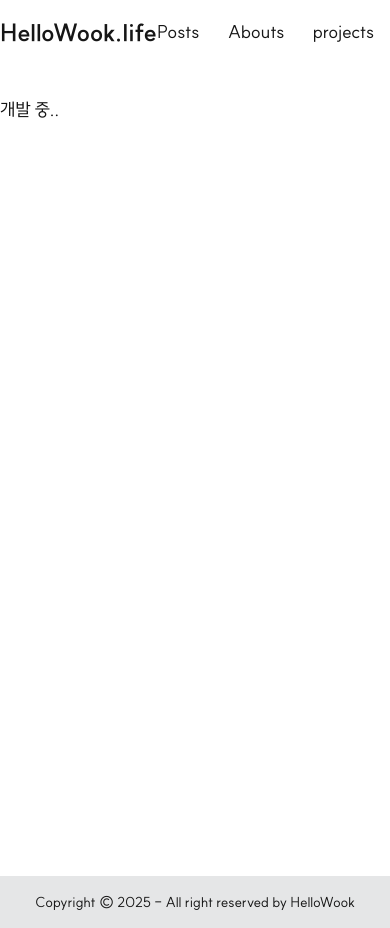
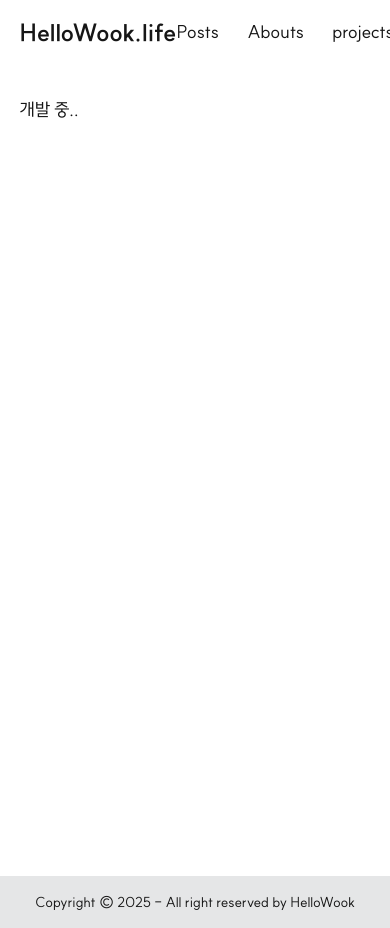
Before and after one commit to HelloWook/personal-blog, a Next.js app: page /projects in a window 390 px wide. Shown: the top 928 px of the page. Built offline with nearby package versions, Linux system fonts and the light colour scheme.

Commit message:
💄 Style: 반응형 스타일 적용

```diff
--- a/src/app/layout.tsx
+++ b/src/app/layout.tsx
@@ -14,7 +14,7 @@ export default function RootLayout({
         <title>HelloWook 블로그</title>
       </head>
       <body>
-        <div className='max-w-screen-md min-h-screen m-auto font-suite'>
+        <div className='max-w-[900px] w-[90%] min-h-screen m-auto '>
           <Header />
           {children}
         </div>
```
